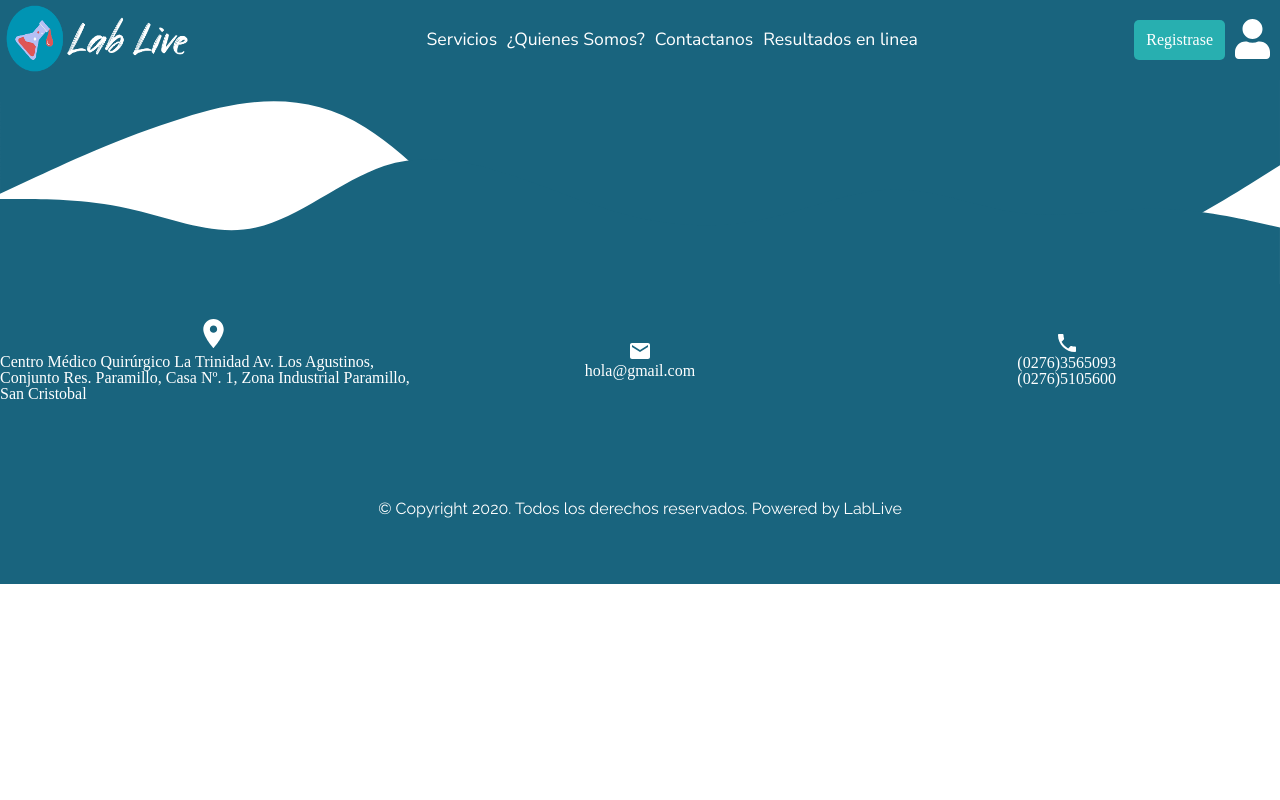
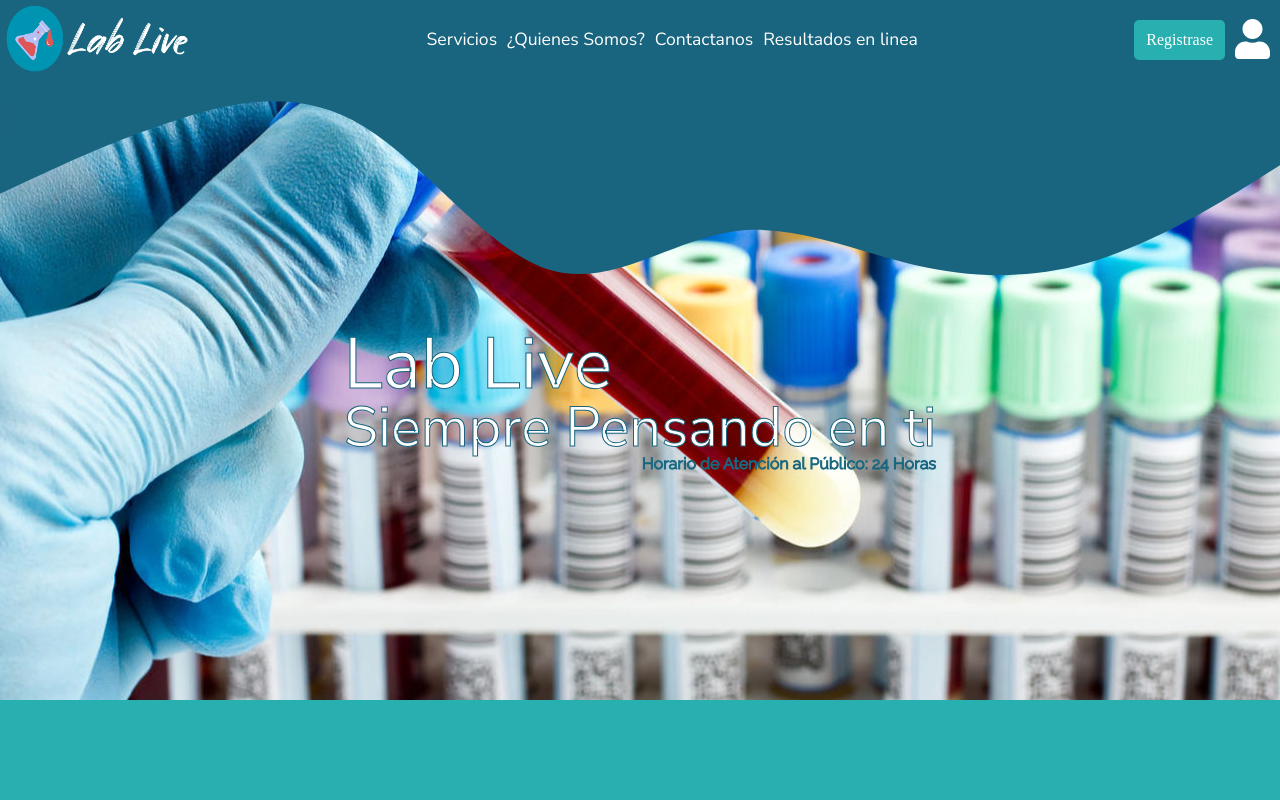
Before and after one commit to Alexanderwags/LabLive-MERN, a React (Create React App) app in the folder LabClient/: page /servicios in a window 1280 px wide. Shown: the top 800 px of the page. Built offline with nearby package versions, Linux system fonts and the light colour scheme; the HTML template or start-up script is replaced by a standard one.

Commit message:
new header

```diff
--- /dev/null
+++ b/LabClient/src/BoxTextImg/index.js
@@ -0,0 +1,20 @@
+import React from 'react'
+import Grid from '@material-ui/core/Grid'
+
+
+function BoxTextImg({children,children2}) {
+    return (
+      <>
+        <Grid container xs={12}>
+          <Grid container xs={12} sm={6}>
+            {children}
+          </Grid>
+          <Grid container xs={12} sm={6}>
+            {children2}
+          </Grid>
+        </Grid>
+      </>
+    );
+}
+
+export default BoxTextImg
--- a/LabClient/src/ButtonBox/index.js
+++ b/LabClient/src/ButtonBox/index.js
@@ -3,7 +3,7 @@ import cn from 'classnames'
 import { BrowserRouter as Router, Link } from "react-router-dom";
 import Styles from './styles.module.scss'
 import Grid from '@material-ui/core/Grid'
-function ButtonBox({ icon = "", text = "prueba", route = "/hola" ,estilo="1"}) {
+function ButtonBox({  text="",route = "",estilo="1"}) {
   return (
     <>
       {estilo === "2" ? (
--- /dev/null
+++ b/LabClient/src/Header/JsonRoutes/inforoutes.json
@@ -0,0 +1,24 @@
+[
+    {
+        "id":"1",
+        "nom":"Servicios",
+        "route":"servicios"
+    },
+    {
+
+        "id":"2",
+        "nom":"¿Quienes Somos?",
+        "route":"quienes-somos"
+    },
+    {
+
+        "id":"3",
+        "nom":"Contactanos",
+        "route":"contacto"
+    },
+    {
+        "id":"4",
+        "nom":"Resultados en linea",
+        "route":"resultado-en-linea"
+    }
+]
--- a/LabClient/src/Header/desing.scss
+++ b/LabClient/src/Header/desing.scss
@@ -1,10 +1,25 @@
 @import '../Global/variables.scss';
 
 .header{
-    position: absolute;
-    top: 0;
-    width: 100%;
-    .menu{
+
+    background-attachment: fixed;
+    background-position: center;
+    background-size: auto;
+    background-repeat: no-repeat;
+    background-blend-mode: darken;
+    height: 700px;
+    display: flex;
+    justify-content: center;
+    align-items: center;
+    flex-direction: column;
+    position: relative;
+    .menu-header{
+      position: absolute;
+      top:0;
+      display: flex;
+      flex-direction: column;
+      width: 100%;
+            .menu{
 
         width: 100%;
         height: 80px;
@@ -40,6 +55,35 @@
         }
     }
 
+    }
+            .box{
+                 margin-top: 100px;
+                  h1{
+                  font-family: 'Nunito Sans', sans-serif;
+
+                    font-size: 4.5em;
+                    color: $WHITE;
+                    stroke: 1px $BLUE;
+                    -webkit-text-stroke: 1px $BLUE;
+
+                    font-weight: 400;
+                }
+                h3{
+                    font-family: 'Nunito Sans', sans-serif;
+                    font-size: 3.5em;
+                    color: $WHITE;
+                    stroke: 1px $BLUE;
+                    -webkit-text-stroke: 1px $BLUE;
+                    font-weight: 400;
+                }
+                p{
+                    text-align: right;
+                    color:$BLUELIGHT;
+                    stroke: 1px $BLUE;
+                    -webkit-text-stroke: 1px $BLUE;
+                }
+             }
+
 }
 .sesion a:nth-child(1){
     background-color: $BLUELIGHT;
--- a/LabClient/src/Header/index.js
+++ b/LabClient/src/Header/index.js
@@ -6,18 +6,18 @@ import SvgUser from '../svg/User/SvgUser'
 import Styles from "./styles.module.scss";
 import Grid from "@material-ui/core/Grid";
 import './desing.scss';
+import fondo from '../assets/img/portada.jpg'
 
 
-
-function Header({children}) {
+function Header({ children, text1 = "", text2 = "", text3 = "" }) {
   useEffect(() => {
-
     return () => {
-       console.log('hola')
-    }
-  })
+      console.log("hola");
+    };
+  });
   return (
-    <div className="header">
+    <div className="header" style={{ backgroundImage: `url(${fondo})` }}>
+      <div className="menu-header">
         <div className="menu">
           <img src={labimg} alt="img-lab" className={Styles.logo} />
           <Grid
@@ -40,6 +40,12 @@ function Header({children}) {
         </div>
         <SvgHeader />
       </div>
+      <div className="box">
+        <h1>Lab Live</h1>
+        <h3>Siempre Pensando en ti</h3>
+        <p>Horario de Atención al Público: 24 Horas</p>
+      </div>
+    </div>
   );
 }
 
--- a/LabClient/src/Pages/Home.js
+++ b/LabClient/src/Pages/Home.js
@@ -11,8 +11,6 @@ function Home() {
 
     return (
       <>
-        <ImgText/>
-
 
 
         <Info info="Lablive con más de una década de experiencia y un liderazgo indiscutido en el mercado. " />
--- a/LabClient/src/Pages/MenuHome/QuienesSomos.js
+++ b/LabClient/src/Pages/MenuHome/QuienesSomos.js
@@ -1,10 +1,14 @@
 import React from 'react'
-
+import Box from '../../BoxTextImg'
 function QuienesSomos() {
     return (
-        <div>
+        <>
+          <Box>
+          <h1>sd</h1>
+           <img src={require('../../assets/img/calidad.jpg')} alt="jsfkh"/>
+          </Box>
 
-        </div>
+        </>
     )
 }
 
--- a/LabClient/src/Router/index.js
+++ b/LabClient/src/Router/index.js
@@ -2,27 +2,25 @@ import React from 'react';
 import {Switch} from 'react-router'
 import { BrowserRouter as Router, Route } from "react-router-dom";
 import Home from '../Pages/Home'
+import QuienesSomos from '../Pages/MenuHome/QuienesSomos'
 import Header from '../Header'
 import Footer from '../Footer'
 import ButtonBox from '../ButtonBox'
+import info from '../Header/JsonRoutes/inforoutes.json'
 const Routers = () => {
     return (
       <>
+
         <Header>
-          {[
-            "Servicios",
-            "¿Quienes Somos?",
-            "Contactanos",
-            "Resultados en linea",
-          ].map((text) => (
-            <ButtonBox text={text} />
+          {info.map((inf) => (
+            <ButtonBox text={inf.nom} route={inf.route} key={inf.id} />
           ))}
         </Header>
         <Router>
           <Switch>
             <Route exact path="/" component={Home} />
-            <Route exact path="/Hola-mundo" component={Header} />
-            <Route path="/explore" component={Home} />
+            <Route exact path="/quienes-somos/" component={QuienesSomos} />
+            <Route path="/servicios" component={Home} />
           </Switch>
         </Router>
         <Footer />
```
Lines whose indentation alone changed are shown as unchanged.
